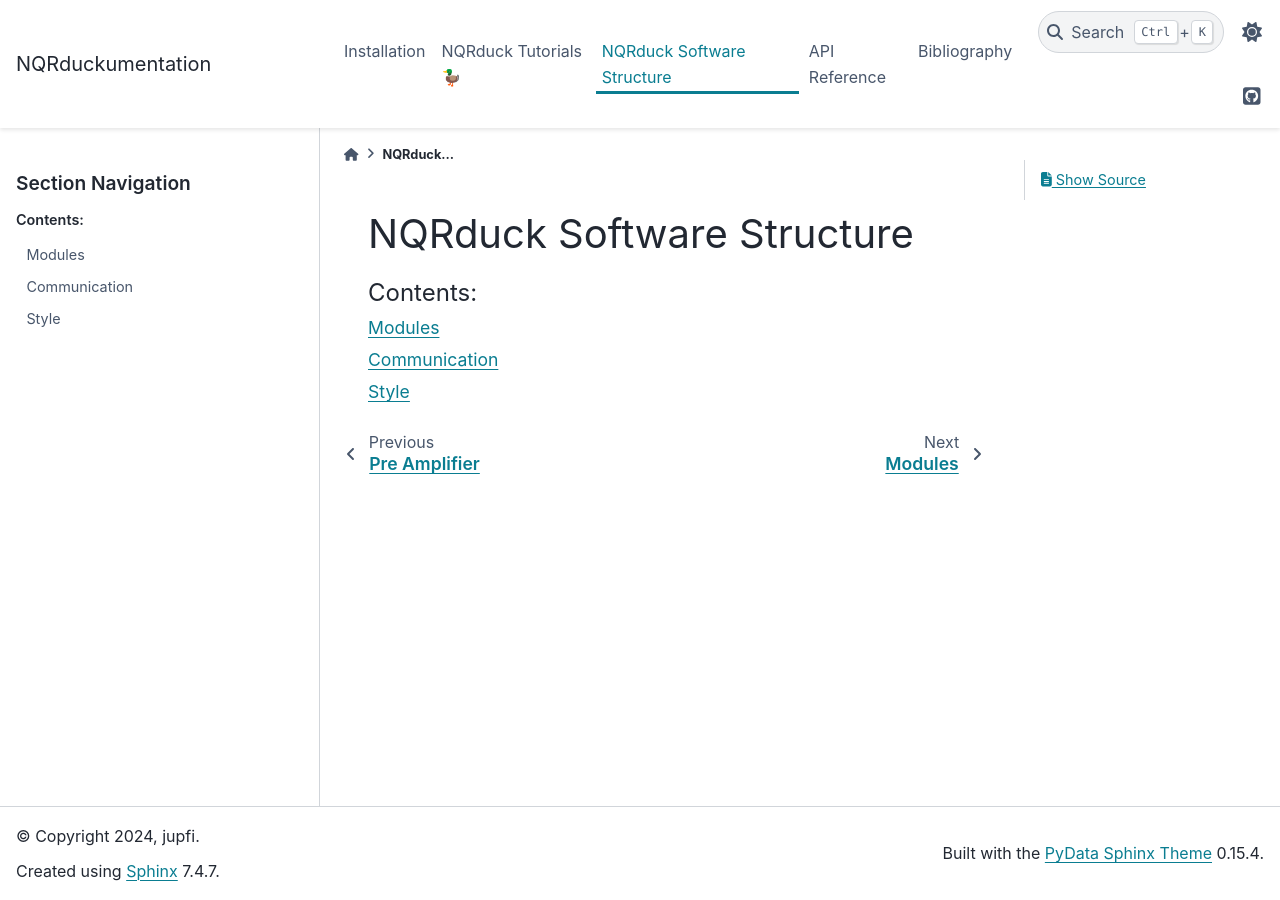
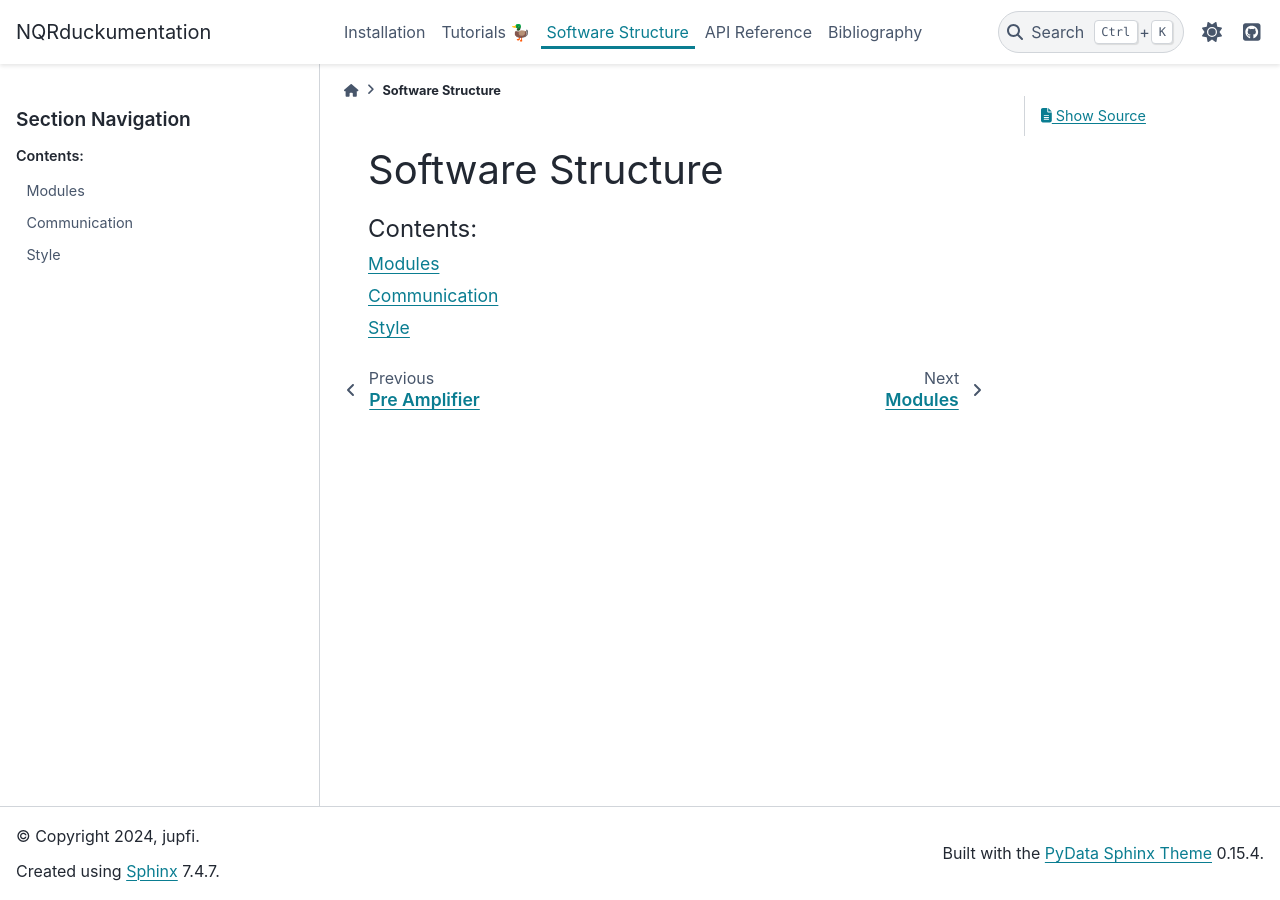
Before and after one commit to nqrduck/NQRduckumentation, a Sphinx documentation site: the page built from source/software_structure/index.md, in a window 1280 px wide. Built offline with Sphinx 7.4.7 and the PyData theme 0.15.4, drawn with Linux system fonts in a browser that asks for light colours.

Commit message:
Updated titles.

````diff
--- a/source/software_structure/index.md
+++ b/source/software_structure/index.md
@@ -1,4 +1,4 @@
-# NQRduck Software Structure
+# Software Structure
 
 ```{toctree}
 :maxdepth: 1
--- a/source/tutorials/index.md
+++ b/source/tutorials/index.md
@@ -1,4 +1,4 @@
-# NQRduck Tutorials 🦆
+# Tutorials 🦆
 
 ## Introduction
 
````
